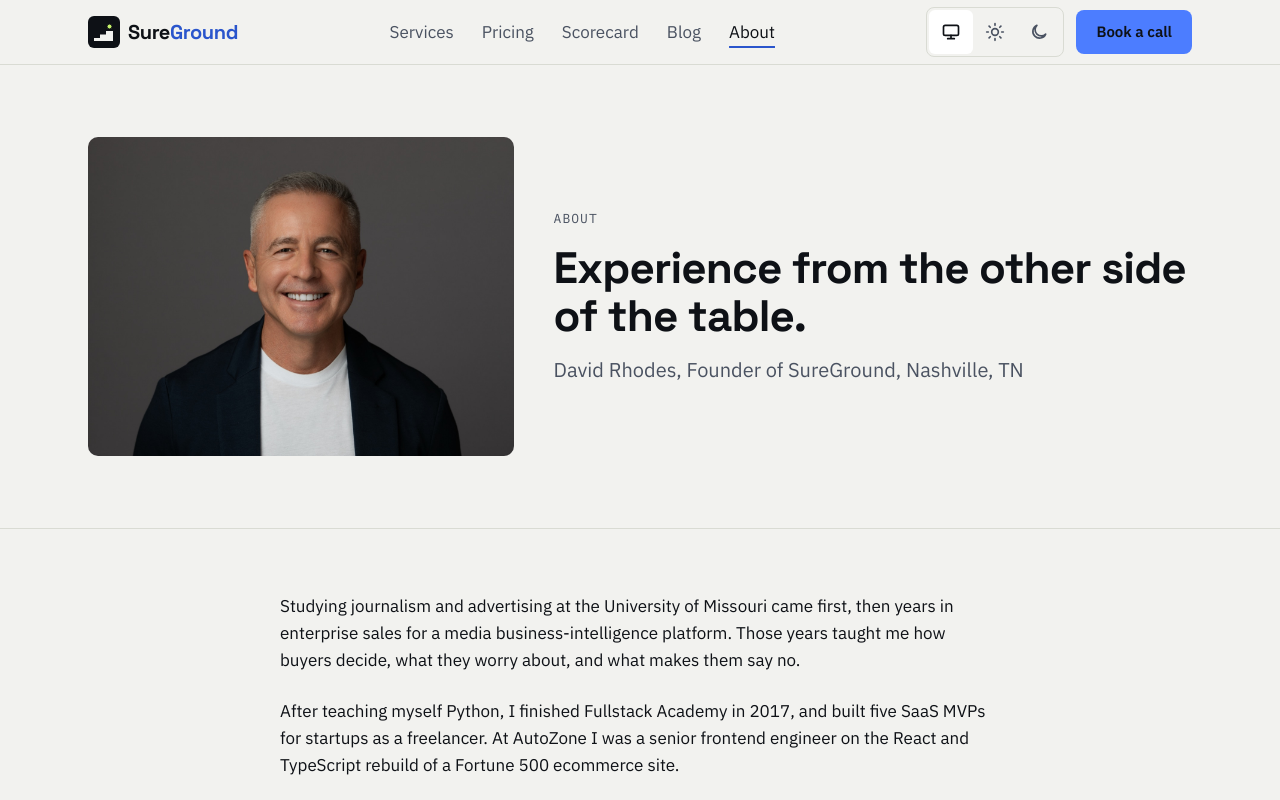
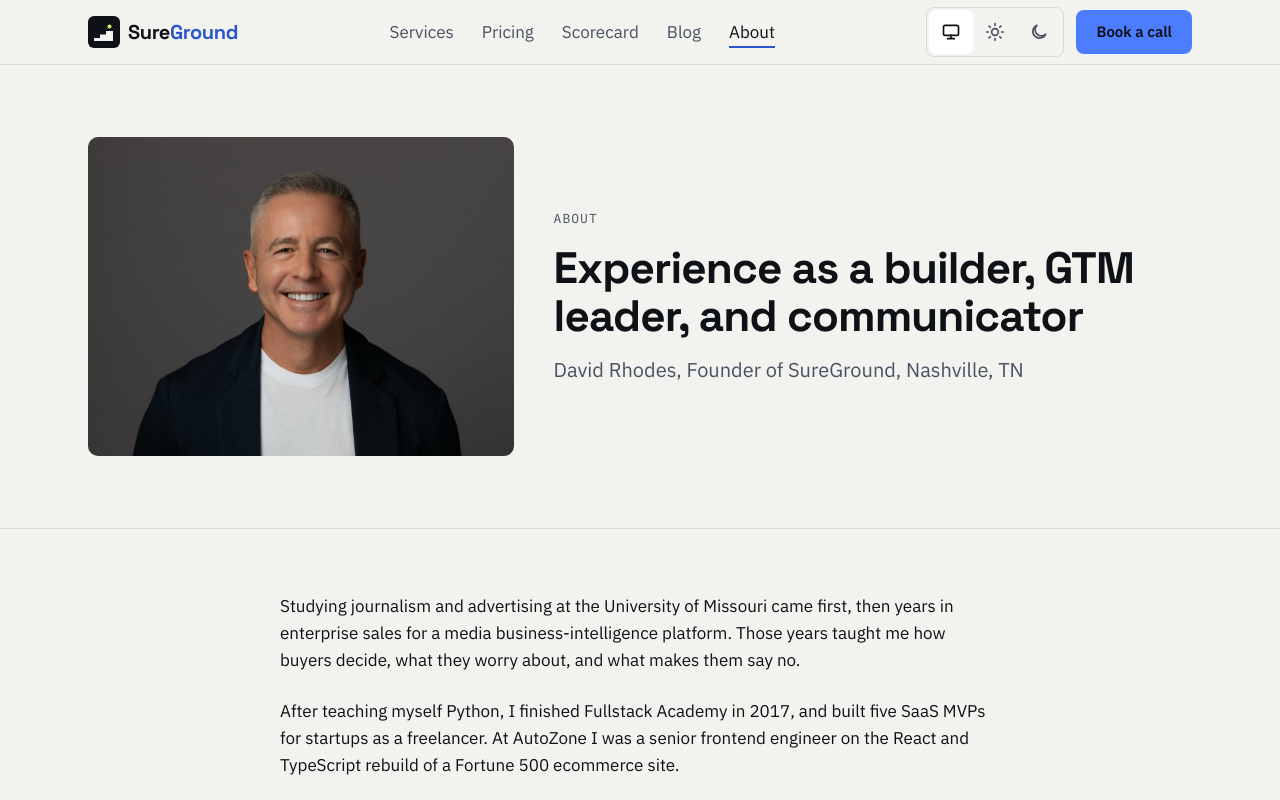
Before and after one commit to dfrho/sureground-tech, a Next.js app: page /about in a window 1280 px wide. Shown: the top 800 px of the page. Built offline with nearby package versions, Linux system fonts and the light colour scheme.

Commit message:
p2: About heading
Co-Authored-By: Claude Opus 5.5 <noreply@anthropic.com>

```diff
--- a/app/(site)/about/page.tsx
+++ b/app/(site)/about/page.tsx
@@ -42,7 +42,7 @@ export default function AboutPage() {
           <div className="flex flex-col gap-4">
             <p className="font-mono text-label text-muted uppercase">About</p>
             <h1 id="about-title" className="font-display text-h1">
-              Experience from the other side of the table.
+              Experience as a builder, GTM leader, and communicator
             </h1>
             <p className="text-h3 font-normal text-muted">
               {facts.name}, {facts.role} of SureGround, {facts.location}
```
